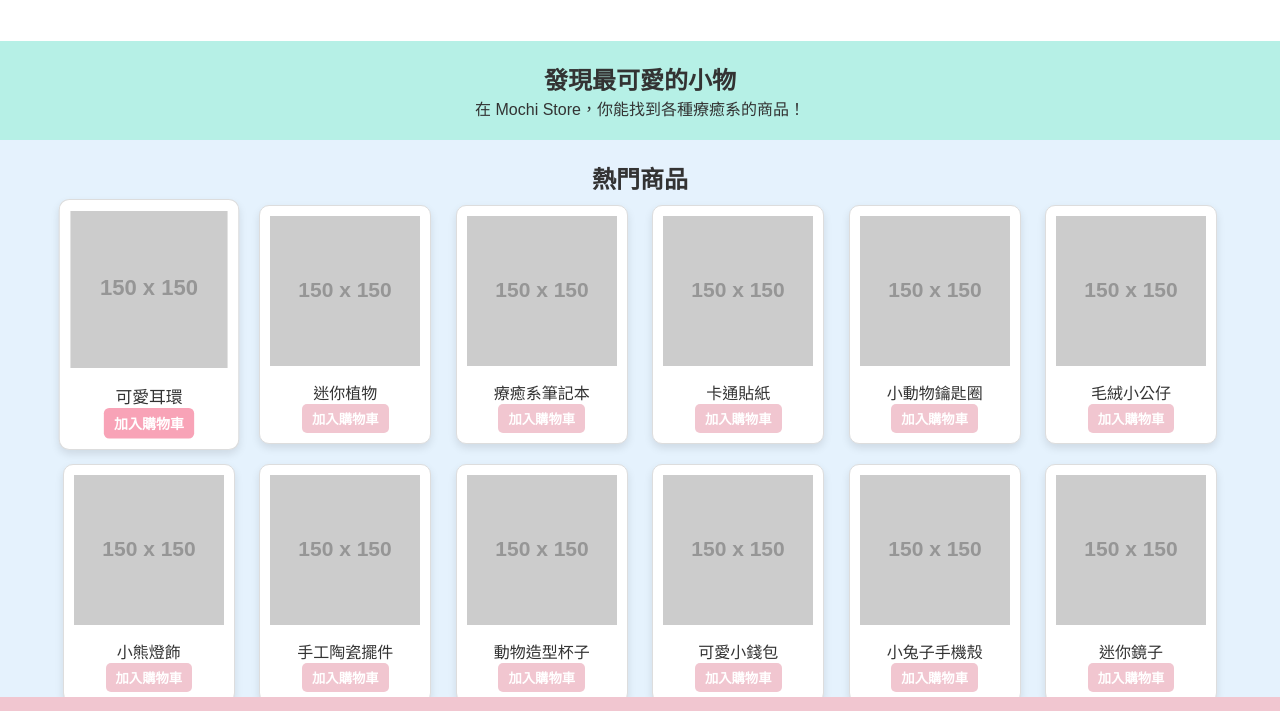
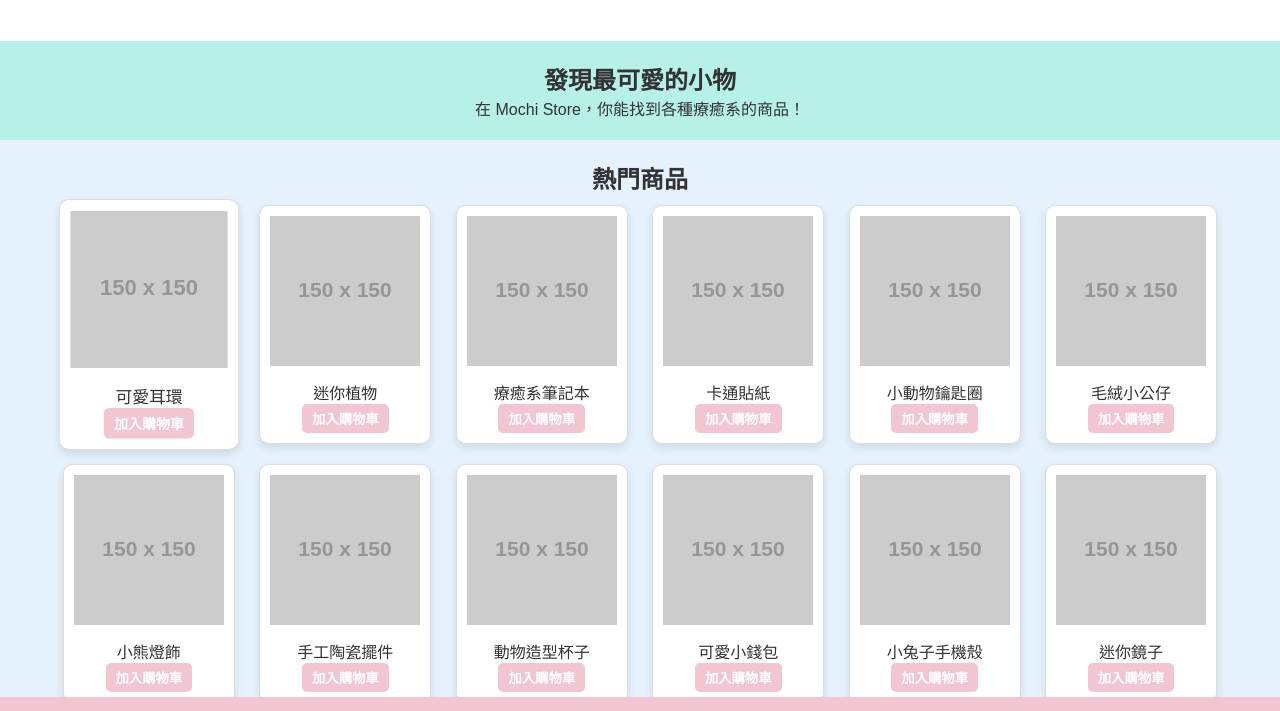
Before and after one commit to Thomas412570510/mochi-store, a plain HTML site: page index.html in a window 1280 px wide. In both pictures the pointer is over the button 148 px from the left and 477 px from the top of the page. Shown: the part 59-770 px from the top of the page. Drawn offline with Linux system fonts and the light colour scheme; placeholder pictures from the web are drawn by us.

Commit message:
Update styles.css

```diff
--- a/styles.css
+++ b/styles.css
@@ -82,7 +82,7 @@ button.add-to-cart {
 }
 
 button.add-to-cart:hover {
-    background-color: #f8a3b7; /* 更深的粉紅色 */
+    background-color: ＃F0F8FF;
 }
 
 footer {
```
